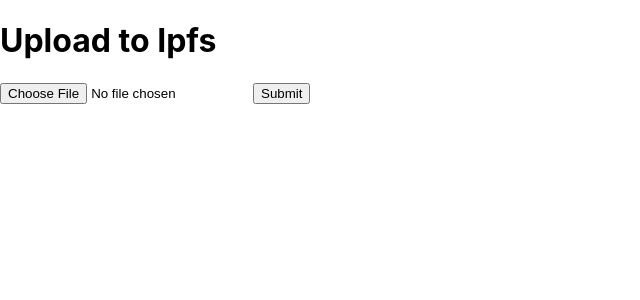
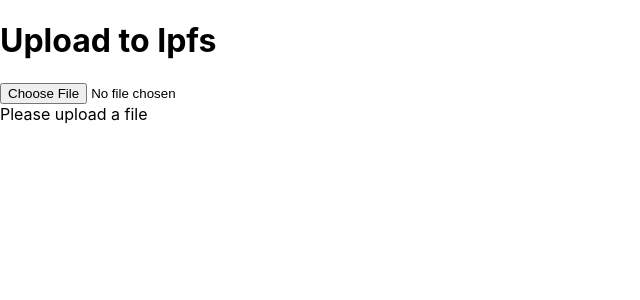
Before and after one commit to Rahuls-Coding/ipfs-file-storage, a Next.js app: page / in a window 1280 px wide. Shown: the top 300 px of the page, without its empty margins (0-640 px from the left). Built offline with nearby package versions, Linux system fonts and the light colour scheme; what ipfs-http-client would draw is missing.

Commit message:
submit requirements

```diff
--- a/pages/index.js
+++ b/pages/index.js
@@ -30,9 +30,9 @@ export default function Home() {
       <h1>Upload to Ipfs</h1>
       <form onSubmit={formSubmit}>
         <input type="file" onChange={fileChange} />
-        <input type='submit' />
+      {!buffer ? <div>Please upload a file</div>: <input type='submit' />}
       </form>
-      {!hash ? null : <img src={`https://ipfs.infura.io/ipfs/${hash}`} /> }
+      {!hash ? null : <div><img src={`https://ipfs.infura.io/ipfs/${hash}`} /> <div><a href={`https://ipfs.infura.io/ipfs/${hash}`}>Link</a></div> </div>}
     </div>
   )
 
```
